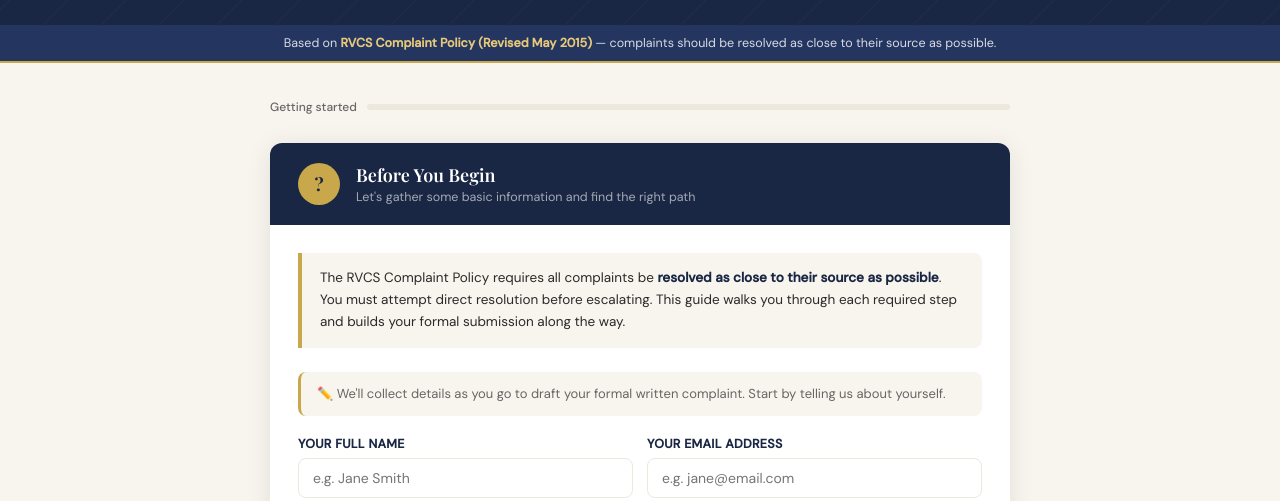
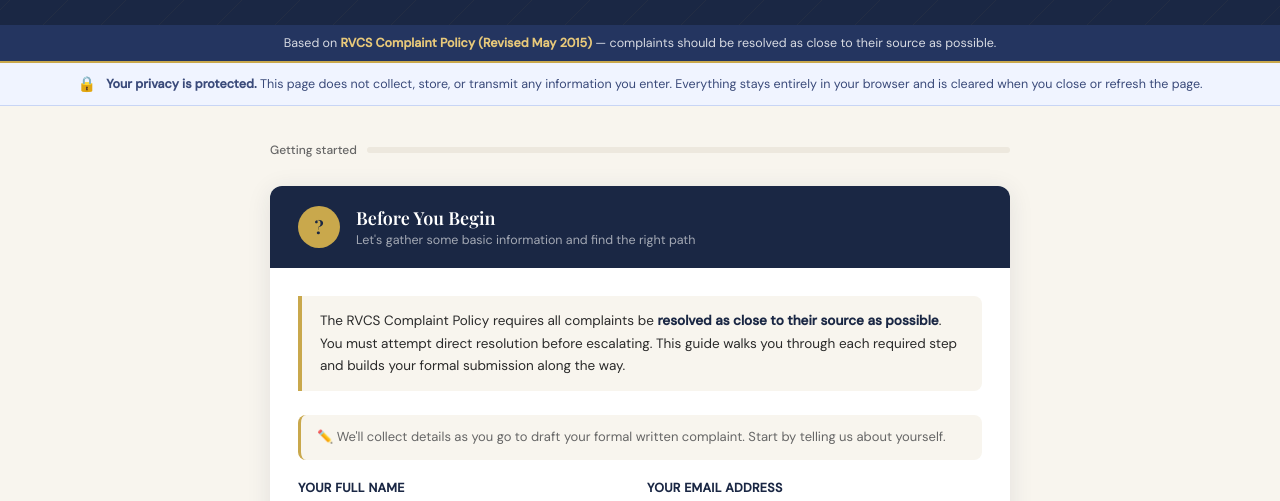
Before and after one commit to mikeclowe/rcvs-complaints, a plain HTML site: page index.html in a window 1280 px wide. Shown: the part 221-722 px from the top of the page. Drawn offline with nearby package versions, Linux system fonts and the light colour scheme.

Commit message:
Update index.html - add privacy notice

```diff
--- a/index.html
+++ b/index.html
@@ -221,6 +221,22 @@
   .restart-btn { background: none; border: none; color: var(--text-muted); font-size: 12.5px; cursor: pointer; text-decoration: underline; font-family: 'DM Sans', sans-serif; }
   .restart-btn:hover { color: var(--navy); }
 
+  /* PRIVACY NOTICE */
+  .privacy-notice {
+    background: #f0f4ff;
+    border-bottom: 1px solid #c8d5f5;
+    padding: 10px 24px;
+    display: flex;
+    align-items: center;
+    justify-content: center;
+    gap: 10px;
+    font-size: 12.5px;
+    color: #3a4a7a;
+    text-align: center;
+    line-height: 1.5;
+  }
+  .privacy-notice .lock-icon { font-size: 15px; flex-shrink: 0; }
+
   /* FOOTER */
   footer { text-align: center; padding: 24px; font-size: 12px; color: var(--text-muted); border-top: 1px solid var(--cream-dark); line-height: 1.9; }
   footer a { color: var(--navy); text-decoration: underline; }
@@ -242,9 +258,14 @@
 </header>
 <div class="policy-note">Based on <strong>RVCS Complaint Policy (Revised May 2015)</strong> — complaints should be resolved as close to their source as possible.</div>
 
+<div class="privacy-notice">
+  <span class="lock-icon">🔒</span>
+  <span><strong>Your privacy is protected.</strong> This page does not collect, store, or transmit any information you enter. Everything stays entirely in your browser and is cleared when you close or refresh the page.</span>
+</div>
+
 <div id="draft-bar">
   <div class="draft-dot"></div>
-  <span>Building your complaint submission — your answers are being saved as you go</span>
+  <span>Building your complaint submission — answers are held in your browser only and never sent anywhere</span>
 </div>
 
 <main>
@@ -669,6 +690,8 @@
   River Valley Charter School &bull;
   <a href="https://irp.cdn-website.com/b7ac302e/files/uploaded/Complaint_Policy_V2_For_Approval_May_2015.pdf" target="_blank" rel="noopener">Complaint Policy (Revised May 2015) ↗</a>
   &bull; Based on M.G.L. c. 71 §89 &amp; 603 CMR 1.00
+  <br>
+  🔒 This page does not store or transmit any information. All data entered stays in your browser only.
 </footer>
 
 <script>
```
